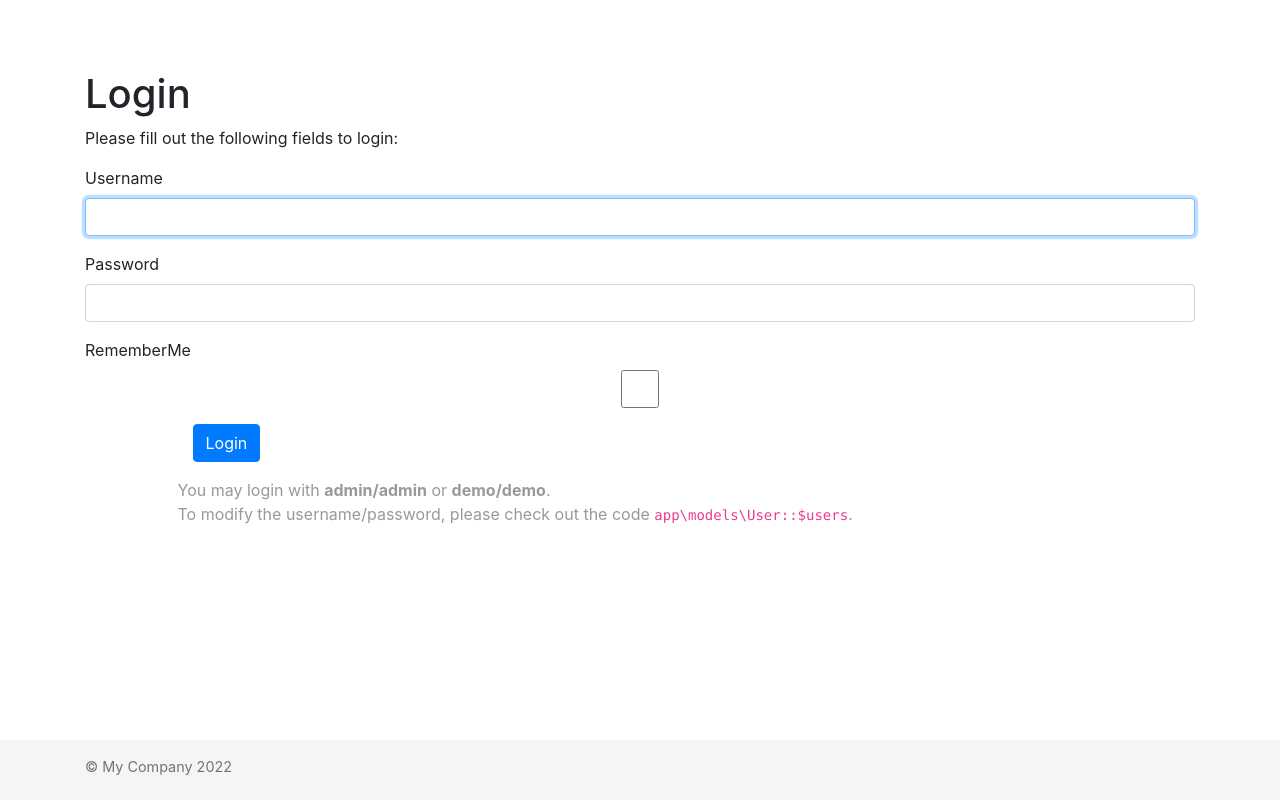
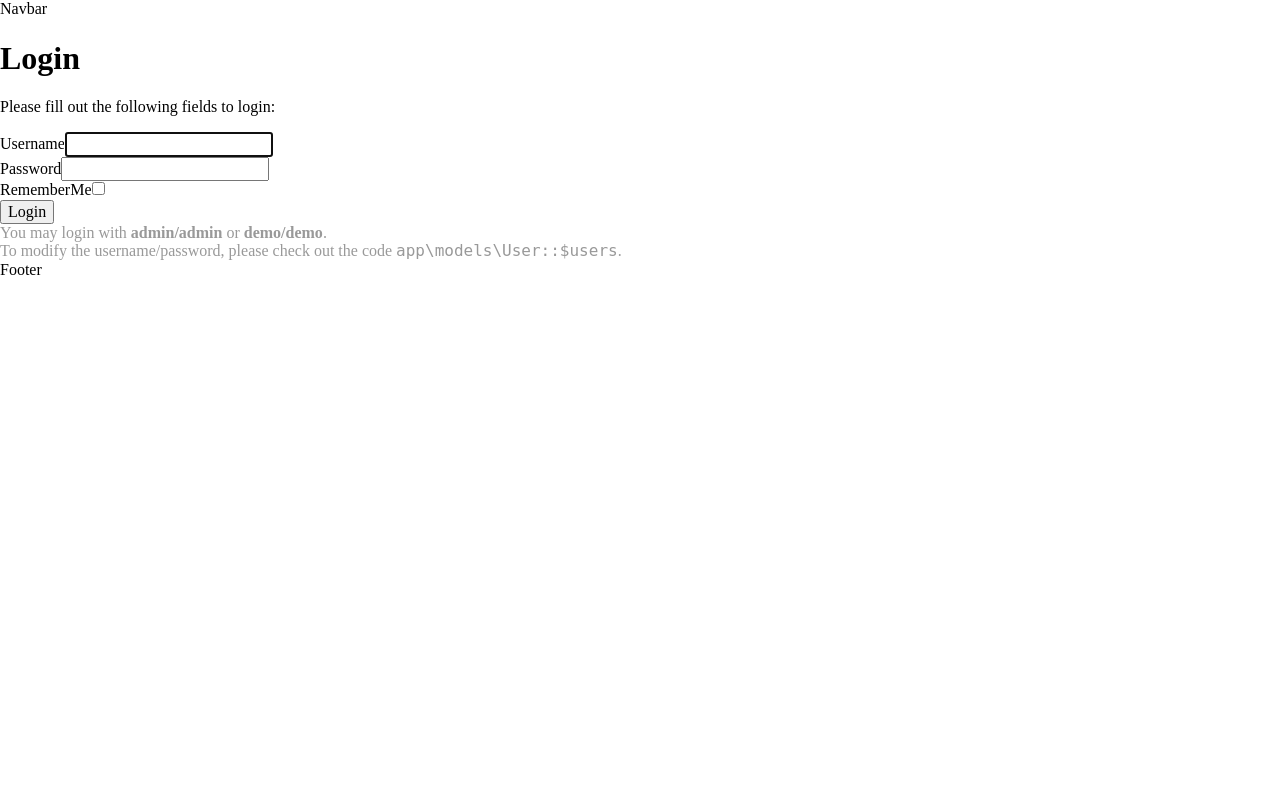
Before and after one commit to Storm8719/isup-php, a Yii app: template views/site/login.php in a window 1280 px wide. Run offline with PHP 8.4 and a stand-in for Yii, Linux system fonts and the light colour scheme; the template is opened without the code that fills it: most values are stand-ins (such as "Sample title", 1, 10 or a date in 2020); form fields are guessed from the names that the template uses; data that the repository does not hold is empty; some libraries are stand-ins or nearby versions.

Commit message:
create empty layouts

```diff
--- a/assets/AppAsset.php
+++ b/assets/AppAsset.php
@@ -20,12 +20,12 @@ class AppAsset extends AssetBundle
     public $basePath = '@webroot';
     public $baseUrl = '@web';
     public $css = [
-        'css/site.css',
+        'css/main.css',
     ];
     public $js = [
     ];
-    public $depends = [
-        'yii\web\YiiAsset',
-        'yii\bootstrap4\BootstrapAsset',
-    ];
+//    public $depends = [
+//        'yii\web\YiiAsset',
+//        'yii\bootstrap4\BootstrapAsset',
+//    ];
 }
--- a/config/web.php
+++ b/config/web.php
@@ -43,14 +43,12 @@ $config = [
             ],
         ],
         'db' => $db,
-        /*
         'urlManager' => [
             'enablePrettyUrl' => true,
             'showScriptName' => false,
             'rules' => [
             ],
         ],
-        */
     ],
     'params' => $params,
 ];
--- a/controllers/SiteController.php
+++ b/controllers/SiteController.php
@@ -12,6 +12,8 @@ use app\models\ContactForm;
 
 class SiteController extends Controller
 {
+    public $layout = "main_default";
+
     /**
      * {@inheritdoc}
      */
--- a/views/layouts/main.php
+++ b/views/layouts/main.php
@@ -1,81 +1,46 @@
 <?php
-
 /** @var yii\web\View $this */
 /** @var string $content */
 
 use app\assets\AppAsset;
-use app\widgets\Alert;
-use yii\bootstrap4\Breadcrumbs;
-use yii\bootstrap4\Html;
-use yii\bootstrap4\Nav;
-use yii\bootstrap4\NavBar;
+use yii\helpers\Html;
 
 AppAsset::register($this);
+
 ?>
 <?php $this->beginPage() ?>
 <!DOCTYPE html>
-<html lang="<?= Yii::$app->language ?>" class="h-100">
+<html lang="<?php echo Yii::$app->language ?>">
+
 <head>
+    <title><?php echo Html::encode($this->title) ?></title>
     <meta charset="<?= Yii::$app->charset ?>">
     <meta name="viewport" content="width=device-width, initial-scale=1, shrink-to-fit=no">
-    <?php $this->registerCsrfMetaTags() ?>
-    <title><?= Html::encode($this->title) ?></title>
+<!--    --><?php //$this->registerCsrfMetaTags() ?>
     <?php $this->head() ?>
 </head>
-<body class="d-flex flex-column h-100">
+
+<body>
 <?php $this->beginBody() ?>
 
+
 <header>
-    <?php
-    NavBar::begin([
-        'brandLabel' => Yii::$app->name,
-        'brandUrl' => Yii::$app->homeUrl,
-        'options' => [
-            'class' => 'navbar navbar-expand-md navbar-dark bg-dark fixed-top',
-        ],
-    ]);
-    echo Nav::widget([
-        'options' => ['class' => 'navbar-nav'],
-        'items' => [
-            ['label' => 'Home', 'url' => ['/site/index']],
-            ['label' => 'About', 'url' => ['/site/about']],
-            ['label' => 'Contact', 'url' => ['/site/contact']],
-            Yii::$app->user->isGuest ? (
-                ['label' => 'Login', 'url' => ['/site/login']]
-            ) : (
-                '<li>'
-                . Html::beginForm(['/site/logout'], 'post', ['class' => 'form-inline'])
-                . Html::submitButton(
-                    'Logout (' . Yii::$app->user->identity->username . ')',
-                    ['class' => 'btn btn-link logout']
-                )
-                . Html::endForm()
-                . '</li>'
-            )
-        ],
-    ]);
-    NavBar::end();
-    ?>
+    <nav>
+        Navbar
+    </nav>
 </header>
 
-<main role="main" class="flex-shrink-0">
-    <div class="container">
-        <?= Breadcrumbs::widget([
-            'links' => isset($this->params['breadcrumbs']) ? $this->params['breadcrumbs'] : [],
-        ]) ?>
-        <?= Alert::widget() ?>
-        <?= $content ?>
-    </div>
+<main class="main-content">
+    <?php echo $content ?>
 </main>
 
-<footer class="footer mt-auto py-3 text-muted">
-    <div class="container">
-        <p class="float-left">&copy; My Company <?= date('Y') ?></p>
-        <p class="float-right"><?= Yii::powered() ?></p>
-    </div>
+<footer>
+    Footer
 </footer>
+
 
 <?php $this->endBody() ?>
 </body>
+
 </html>
 <?php $this->endPage() ?>
--- /dev/null
+++ b/views/main/index.php
@@ -0,0 +1 @@
+<h1>index.php</h1>
--- /dev/null
+++ b/web/css/main.css
@@ -0,0 +1,349 @@
+/*! normalize.css v8.0.1 | MIT License | github.com/necolas/normalize.css */
+
+/* Document
+   ========================================================================== */
+
+/**
+ * 1. Correct the line height in all browsers.
+ * 2. Prevent adjustments of font size after orientation changes in iOS.
+ */
+
+html {
+    line-height: 1.15; /* 1 */
+    -webkit-text-size-adjust: 100%; /* 2 */
+}
+
+/* Sections
+   ========================================================================== */
+
+/**
+ * Remove the margin in all browsers.
+ */
+
+body {
+    margin: 0;
+}
+
+/**
+ * Render the `main` element consistently in IE.
+ */
+
+main {
+    display: block;
+}
+
+/**
+ * Correct the font size and margin on `h1` elements within `section` and
+ * `article` contexts in Chrome, Firefox, and Safari.
+ */
+
+h1 {
+    font-size: 2em;
+    margin: 0.67em 0;
+}
+
+/* Grouping content
+   ========================================================================== */
+
+/**
+ * 1. Add the correct box sizing in Firefox.
+ * 2. Show the overflow in Edge and IE.
+ */
+
+hr {
+    box-sizing: content-box; /* 1 */
+    height: 0; /* 1 */
+    overflow: visible; /* 2 */
+}
+
+/**
+ * 1. Correct the inheritance and scaling of font size in all browsers.
+ * 2. Correct the odd `em` font sizing in all browsers.
+ */
+
+pre {
+    font-family: monospace, monospace; /* 1 */
+    font-size: 1em; /* 2 */
+}
+
+/* Text-level semantics
+   ========================================================================== */
+
+/**
+ * Remove the gray background on active links in IE 10.
+ */
+
+a {
+    background-color: transparent;
+}
+
+/**
+ * 1. Remove the bottom border in Chrome 57-
+ * 2. Add the correct text decoration in Chrome, Edge, IE, Opera, and Safari.
+ */
+
+abbr[title] {
+    border-bottom: none; /* 1 */
+    text-decoration: underline; /* 2 */
+    text-decoration: underline dotted; /* 2 */
+}
+
+/**
+ * Add the correct font weight in Chrome, Edge, and Safari.
+ */
+
+b,
+strong {
+    font-weight: bolder;
+}
+
+/**
+ * 1. Correct the inheritance and scaling of font size in all browsers.
+ * 2. Correct the odd `em` font sizing in all browsers.
+ */
+
+code,
+kbd,
+samp {
+    font-family: monospace, monospace; /* 1 */
+    font-size: 1em; /* 2 */
+}
+
+/**
+ * Add the correct font size in all browsers.
+ */
+
+small {
+    font-size: 80%;
+}
+
+/**
+ * Prevent `sub` and `sup` elements from affecting the line height in
+ * all browsers.
+ */
+
+sub,
+sup {
+    font-size: 75%;
+    line-height: 0;
+    position: relative;
+    vertical-align: baseline;
+}
+
+sub {
+    bottom: -0.25em;
+}
+
+sup {
+    top: -0.5em;
+}
+
+/* Embedded content
+   ========================================================================== */
+
+/**
+ * Remove the border on images inside links in IE 10.
+ */
+
+img {
+    border-style: none;
+}
+
+/* Forms
+   ========================================================================== */
+
+/**
+ * 1. Change the font styles in all browsers.
+ * 2. Remove the margin in Firefox and Safari.
+ */
+
+button,
+input,
+optgroup,
+select,
+textarea {
+    font-family: inherit; /* 1 */
+    font-size: 100%; /* 1 */
+    line-height: 1.15; /* 1 */
+    margin: 0; /* 2 */
+}
+
+/**
+ * Show the overflow in IE.
+ * 1. Show the overflow in Edge.
+ */
+
+button,
+input { /* 1 */
+    overflow: visible;
+}
+
+/**
+ * Remove the inheritance of text transform in Edge, Firefox, and IE.
+ * 1. Remove the inheritance of text transform in Firefox.
+ */
+
+button,
+select { /* 1 */
+    text-transform: none;
+}
+
+/**
+ * Correct the inability to style clickable types in iOS and Safari.
+ */
+
+button,
+[type="button"],
+[type="reset"],
+[type="submit"] {
+    -webkit-appearance: button;
+}
+
+/**
+ * Remove the inner border and padding in Firefox.
+ */
+
+button::-moz-focus-inner,
+[type="button"]::-moz-focus-inner,
+[type="reset"]::-moz-focus-inner,
+[type="submit"]::-moz-focus-inner {
+    border-style: none;
+    padding: 0;
+}
+
+/**
+ * Restore the focus styles unset by the previous rule.
+ */
+
+button:-moz-focusring,
+[type="button"]:-moz-focusring,
+[type="reset"]:-moz-focusring,
+[type="submit"]:-moz-focusring {
+    outline: 1px dotted ButtonText;
+}
+
+/**
+ * Correct the padding in Firefox.
+ */
+
+fieldset {
+    padding: 0.35em 0.75em 0.625em;
+}
+
+/**
+ * 1. Correct the text wrapping in Edge and IE.
+ * 2. Correct the color inheritance from `fieldset` elements in IE.
+ * 3. Remove the padding so developers are not caught out when they zero out
+ *    `fieldset` elements in all browsers.
+ */
+
+legend {
+    box-sizing: border-box; /* 1 */
+    color: inherit; /* 2 */
+    display: table; /* 1 */
+    max-width: 100%; /* 1 */
+    padding: 0; /* 3 */
+    white-space: normal; /* 1 */
+}
+
+/**
+ * Add the correct vertical alignment in Chrome, Firefox, and Opera.
+ */
+
+progress {
+    vertical-align: baseline;
+}
+
+/**
+ * Remove the default vertical scrollbar in IE 10+.
+ */
+
+textarea {
+    overflow: auto;
+}
+
+/**
+ * 1. Add the correct box sizing in IE 10.
+ * 2. Remove the padding in IE 10.
+ */
+
+[type="checkbox"],
+[type="radio"] {
+    box-sizing: border-box; /* 1 */
+    padding: 0; /* 2 */
+}
+
+/**
+ * Correct the cursor style of increment and decrement buttons in Chrome.
+ */
+
+[type="number"]::-webkit-inner-spin-button,
+[type="number"]::-webkit-outer-spin-button {
+    height: auto;
+}
+
+/**
+ * 1. Correct the odd appearance in Chrome and Safari.
+ * 2. Correct the outline style in Safari.
+ */
+
+[type="search"] {
+    -webkit-appearance: textfield; /* 1 */
+    outline-offset: -2px; /* 2 */
+}
+
+/**
+ * Remove the inner padding in Chrome and Safari on macOS.
+ */
+
+[type="search"]::-webkit-search-decoration {
+    -webkit-appearance: none;
+}
+
+/**
+ * 1. Correct the inability to style clickable types in iOS and Safari.
+ * 2. Change font properties to `inherit` in Safari.
+ */
+
+::-webkit-file-upload-button {
+    -webkit-appearance: button; /* 1 */
+    font: inherit; /* 2 */
+}
+
+/* Interactive
+   ========================================================================== */
+
+/*
+ * Add the correct display in Edge, IE 10+, and Firefox.
+ */
+
+details {
+    display: block;
+}
+
+/*
+ * Add the correct display in all browsers.
+ */
+
+summary {
+    display: list-item;
+}
+
+/* Misc
+   ========================================================================== */
+
+/**
+ * Add the correct display in IE 10+.
+ */
+
+template {
+    display: none;
+}
+
+/**
+ * Add the correct display in IE 10.
+ */
+
+[hidden] {
+    display: none;
+}
```
Also changed, not shown: controllers/MainController.php (added, +31 -0 lines), views/layouts/main_default.php (added, +85 -0 lines).
